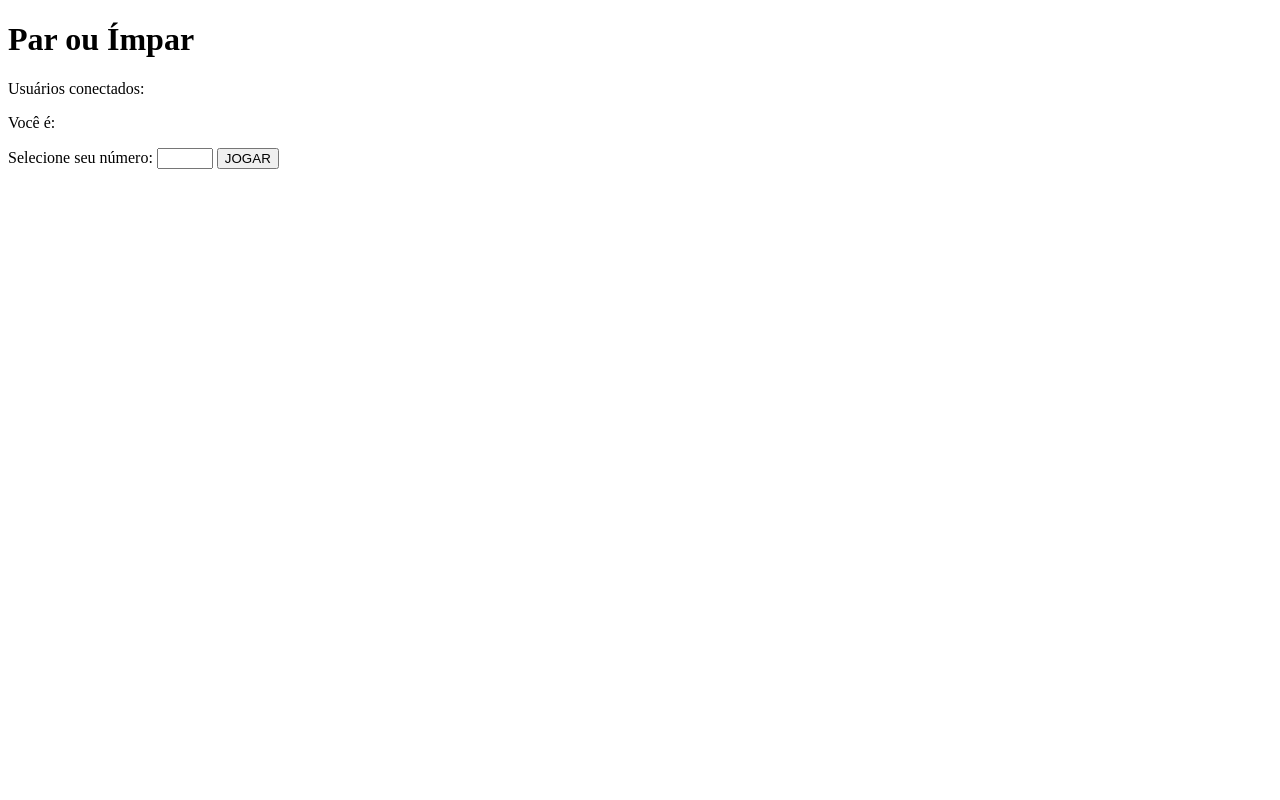
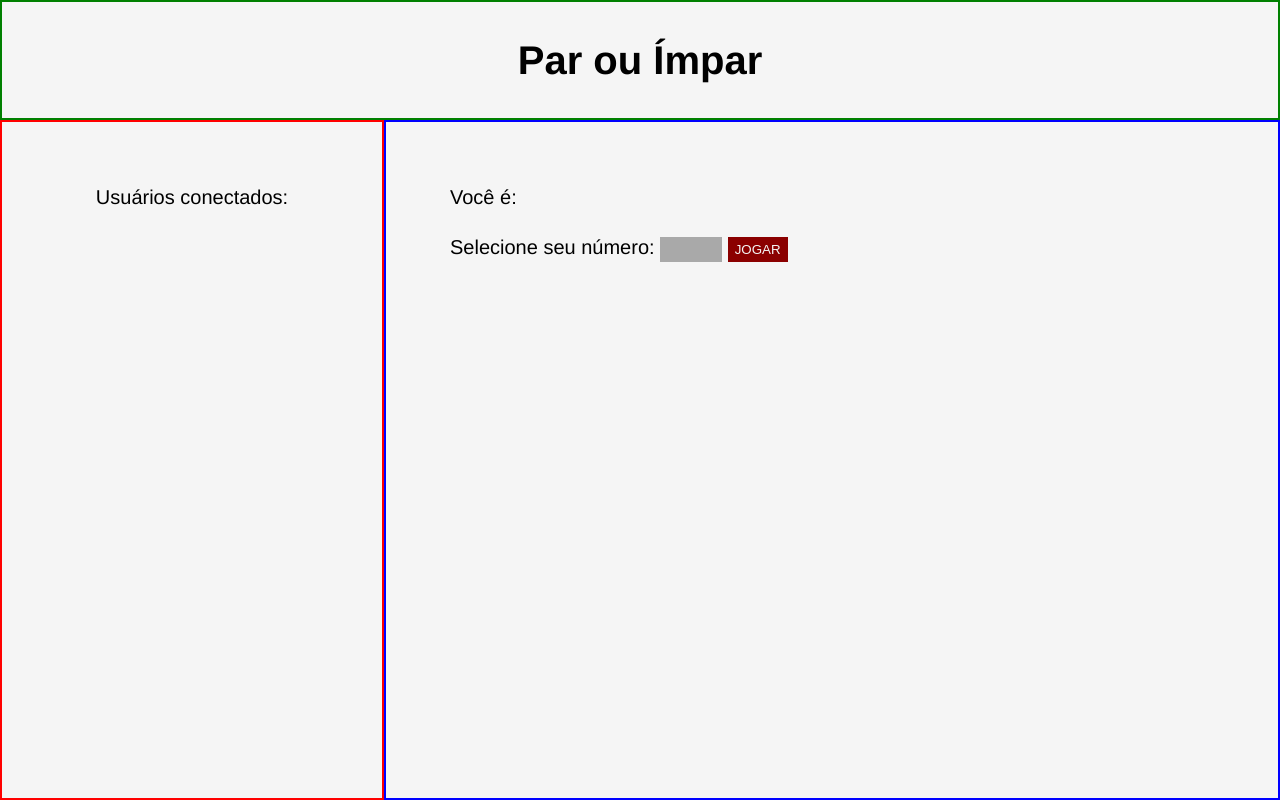
Before and after one commit to gbuenodev/exerc-cio-par-ou-impar-socket.io, a website: page public/index.html in a window 1280 px wide. Drawn offline with nearby package versions, Linux system fonts and the light colour scheme; no server answers.

Commit message:
Adiciona css básico

```diff
--- /dev/null
+++ b/public/index.css
@@ -0,0 +1,61 @@
+* {
+  border: 0;
+  box-sizing: border-box;
+  margin: 0;
+  padding: 0;
+}
+
+body {
+  font: 20px Helvetica, Arial;
+  background-color: whitesmoke;
+}
+
+header {
+  align-items: center;
+  border: 2px solid green;
+  padding: 1%;
+  width: 100%;
+  height: 15vh;
+  display: flex;
+  justify-content: center;
+  text-align: center;
+}
+
+main {
+  display: flex;
+}
+
+aside {
+  align-items: center;
+  border: 2px solid red;
+  display: flex;
+  flex-direction: column;
+  gap: 5%;
+  height: 85vh;
+  padding: 5% 0;
+  width: 30vw;
+}
+
+#game-pannel {
+  border: 2px solid blue;
+  display: flex;
+  flex-direction: column;
+  gap: 5%;
+  height: 85vh;
+  padding: 5%;
+  width: 70vw;
+}
+
+button {
+  background-color: darkred;
+  border: none;
+  color: whitesmoke;
+  text-align: center;
+  text-decoration: none;
+  padding: 5px 7px;
+}
+
+input {
+  background-color: darkgray;
+  padding: 5px 7px;
+}
--- a/index.html
+++ b/public/index.html
@@ -3,11 +3,15 @@
 
 <head>
   <title>Par ou Ímpar</title>
+  <link rel="stylesheet" href="index.css">
 </head>
 
 <body>
+  <header>
+    <h1 id="title">Par ou Ímpar</h1>
+  </header>
+
   <main>
-    <h1 id="title">Par ou Ímpar</h1>
     <aside>
       <p>Usuários conectados:</p>
       <ul id="player-list"></ul>
```
Also changed, not shown: index.js (+6 -2 lines), package.json (line endings or trailing spaces).
